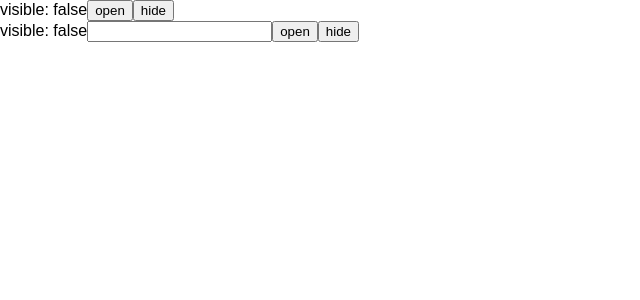
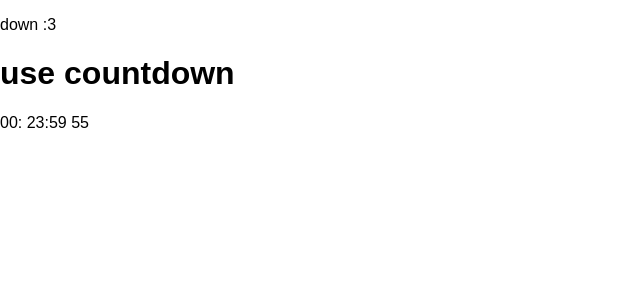
Before and after one commit to nearxu/react-ts-component, a React app in the folder react-ts/: page / in a window 1280 px wide. Shown: the top 300 px of the page, without its empty margins (0-640 px from the left). Built offline with nearby package versions, Linux system fonts and the light colour scheme; the HTML template or start-up script is replaced by a standard one.

Commit message:
countdown some must fixed

```diff
--- a/react-ts/src/App.tsx
+++ b/react-ts/src/App.tsx
@@ -8,6 +8,9 @@ import { UseRedux } from './redux/count';
 import { TodoApp } from './redux/todos';
 import From from './form';
 import Modal from './model';
+import { VsFunction } from './hoc-vs-render/use';
+
+import { UseCount } from './countdown/use';
 
 class App extends React.Component {
   public render() {
@@ -26,8 +29,10 @@ class App extends React.Component {
         <p>use redux count</p>
         <UseRedux />
         <p>use redux todos</p>
-        <TodoApp /> */}
+        <TodoApp />
         <Modal />
+        */}
+        <UseCount />
       </div>
     );
   }
--- /dev/null
+++ b/react-ts/src/countdown/down.tsx
@@ -0,0 +1,35 @@
+import * as React from 'react'
+
+interface Props {
+  render: (count: number) => React.ReactNode
+}
+
+class Down extends React.Component<Props, { count: number }>{
+  timerId: any
+  state = {
+    count: 9
+  }
+  componentDidMount() {
+    this.renderCount()
+  }
+  componentWillUnmount() {
+    clearTimeout(this.timerId)
+  }
+  renderCount() {
+    const { count } = this.state;
+    if (count > 0) {
+      this.setState({ count: count - 1 }, () => {
+        this.timerId = setTimeout(() => this.renderCount(), 1000)
+      })
+    } else {
+      clearTimeout(this.timerId)
+    }
+  }
+  render() {
+    const { count } = this.state
+    return this.props.render(count)
+  }
+}
+
+const DownComponent = () => <Down render={(count) => <p>down :{count}</p>} />
+export default DownComponent
--- /dev/null
+++ b/react-ts/src/countdown/index.tsx
@@ -0,0 +1,117 @@
+import * as React from 'react'
+import {
+  calcTime,
+  formatTimeDelete,
+  CountdownTimeDeltaFormatOptions,
+  timeDeltaFormatOptionsDefaults,
+} from './utils';
+interface CountDownProps {
+  date: Date | number | string;
+  now?: () => number,
+  intervalDelay: number,
+  autoStart: boolean,
+  onStart: () => void,
+  onTick: (delte: CountdownTimeDelete) => void,
+  children?: React.ReactElement<any>,
+  render?: ((props: CountdownTimeDelete) => React.ReactNode),
+  zeroPadTime: number;
+  zeroPadDays: number;
+  daysInHours: boolean
+}
+
+
+export interface CountdownTimeDelete {
+  readonly total: number;
+  readonly days: number;
+  readonly hours: number;
+  readonly minutes: number;
+  readonly seconds: number;
+  readonly milliseconds: number;
+  readonly completed: boolean;
+}
+
+interface State {
+  timeDelete: CountdownTimeDelete
+}
+
+export default class Countdown extends React.Component<CountDownProps, State>{
+  static defaultProps: Partial<CountDownProps> = {
+    intervalDelay: 1000,
+    autoStart: true
+  }
+  interval: number | undefined
+  constructor(props: CountDownProps) {
+    super(props);
+    this.state = {
+      timeDelete: this.calcTimeDelete()
+    }
+  }
+
+  componentDidMount() {
+    this.props.autoStart && this.start();
+  }
+  componentWillUnmount() {
+    this.clearInterval();
+  }
+
+  start() {
+    const timeDelete = this.calcTimeDelete();
+    this.setTimeDeleteState(timeDelete);
+    this.clearInterval();
+    this.interval = window.setInterval(() => this.tick(), this.props.intervalDelay)
+    // this.props.onStart && this.props.onStart(timeDelete);
+  }
+  tick() {
+    const { onTick } = this.props;
+    const delte = this.calcTimeDelete();
+    this.setTimeDeleteState({ ...delte });
+    if (onTick && delte.total > 0) {
+      onTick(delte)
+    }
+  }
+  setTimeDeleteState(date: CountdownTimeDelete) {
+    let callback;
+    if (!this.state.timeDelete.completed && date.completed) {
+      this.clearInterval()
+      // callback = () => this.props.
+    }
+    return this.setState({ timeDelete: date })
+  }
+  clearInterval(): void {
+    window.clearInterval(this.interval);
+  }
+
+  calcTimeDelete() {
+    const { date } = this.props;
+    return calcTime(date)
+  }
+  getRenderProps() {
+    const { timeDelete } = this.state;
+    const { daysInHours, zeroPadTime, zeroPadDays } = this.props;
+    return {
+      ...timeDelete,
+      formated: formatTimeDelete(timeDelete, {
+        daysInHours,
+        zeroPadTime,
+        zeroPadDays,
+      })
+    }
+  }
+  render() {
+    const date = this.getRenderProps();
+    const { children, render } = this.props;
+    if (render) {
+      return render(date)
+    }
+    if (children && this.state.timeDelete.completed) {
+      return React.cloneElement(children, { countdown: date })
+    }
+    const { days, hours, minutes, seconds } = this.getRenderProps().formated;
+    return (
+      <div>
+        <h1>use countdown</h1>
+        <span>{days}: {hours}:{minutes} {seconds}</span>
+      </div>
+    )
+  }
+}
--- /dev/null
+++ b/react-ts/src/countdown/use.tsx
@@ -0,0 +1,12 @@
+import * as React from 'react'
+import Down from './down'
+import Countdown from './index'
+
+export const UseCount = () => {
+  return (
+    <div>
+      <Down />
+      <Countdown date={Date.now() + 1000 * 3600 * 24} />
+    </div>
+  )
+}
--- /dev/null
+++ b/react-ts/src/countdown/utils.ts
@@ -0,0 +1,78 @@
+
+import { CountdownTimeDelete } from './index'
+
+export interface CountdownTimeDeltaFormatOptions {
+  readonly daysInHours?: boolean;
+  readonly zeroPadTime: number;
+  readonly zeroPadDays: number;
+}
+export const timeDeltaFormatOptionsDefaults: CountdownTimeDeltaFormatOptions = {
+  daysInHours: false,
+  zeroPadTime: 2,
+  zeroPadDays: 2
+};
+
+export function formatTimeDelete(delte: CountdownTimeDelete, options?: CountdownTimeDeltaFormatOptions) {
+  const { days, hours, minutes, seconds } = delte;
+  const { daysInHours, zeroPadTime, zeroPadDays } = {
+    ...timeDeltaFormatOptionsDefaults,
+    ...options,
+  }
+  const formattedHours = daysInHours
+    ? zeroPad(hours + days * 24, zeroPadTime)
+    : zeroPad(hours, Math.min(2, zeroPadTime));
+
+  return {
+    days: daysInHours ? '' : zeroPad(days, zeroPadDays),
+    hours: formattedHours,
+    minutes: zeroPad(minutes, Math.min(2, zeroPadTime)),
+    seconds: zeroPad(seconds, Math.min(2, zeroPadTime)),
+  };
+
+}
+
+export function zeroPad(value: number | string, length: number = 2): string {
+  const strValue = String(value);
+  if (length === 0) return strValue;
+  const match = strValue.match(/(.*?)([0-9]+)(.*)/);
+  const prefix = match ? match[1] : '';
+  const suffix = match ? match[3] : '';
+  const strNo = match ? match[2] : strValue;
+  const paddedNo = strNo.length >= length ? strNo : ('0'.repeat(length) + strNo).slice(length * -1);
+  return `${prefix}${paddedNo}${suffix}`;
+}
+
+export function calcTime(date: Date | string | number) {
+  let startTime
+  if (typeof date === 'string') {
+    startTime = new Date(date).getTime()
+  } else if (date instanceof Date) {
+    startTime = date.getTime();
+  } else {
+    startTime = date
+  }
+
+  // 返回一个数字四舍五入后最接近的整数。
+  const total = Math.round(
+    parseFloat(
+      (Math.max(0, startTime - now()) / 1000).toFixed(
+        Math.max(0, Math.min(20, 0))
+      )
+    ) * 1000
+  )
+
+  const seconds = total / 1000;
+  return {
+    total,
+    days: Math.floor(seconds / (3600 * 24)),
+    hours: Math.floor((seconds / 3600) % 24),
+    minutes: Math.floor((seconds / 60) % 60),
+    seconds: Math.floor((seconds % 60)),
+    milliseconds: Number(((seconds % 1) * 1000).toFixed()),
+    completed: total <= 0
+  }
+}
+
+export function now() {
+  return Date.now()
+}
--- /dev/null
+++ b/react-ts/src/hoc-vs-render/use.tsx
@@ -0,0 +1,12 @@
+import * as React from 'react'
+import { Consumer } from './rpTimer'
+import WithComponent from './withTimer';
+
+export function VsFunction() {
+  return (
+    <div>
+      <Consumer />
+      <WithComponent />
+    </div>
+  )
+}
```
Also changed, not shown: react-ts/src/hoc-vs-render/rpTimer.tsx (added, +36 -0 lines), react-ts/src/hoc-vs-render/withTimer.tsx (added, +48 -0 lines), react-ts/src/countdown/readme.md (added).
